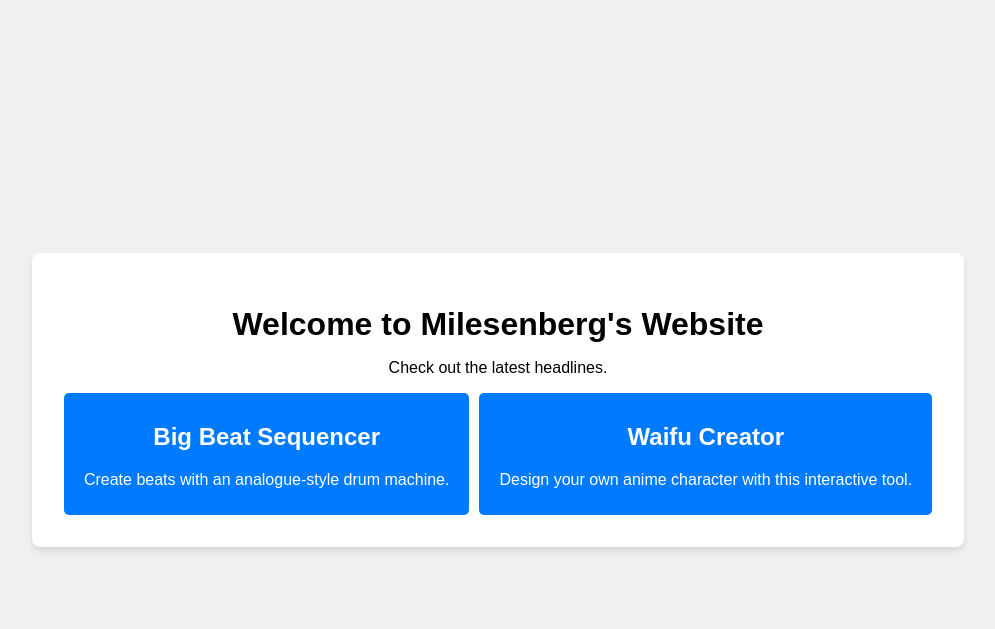
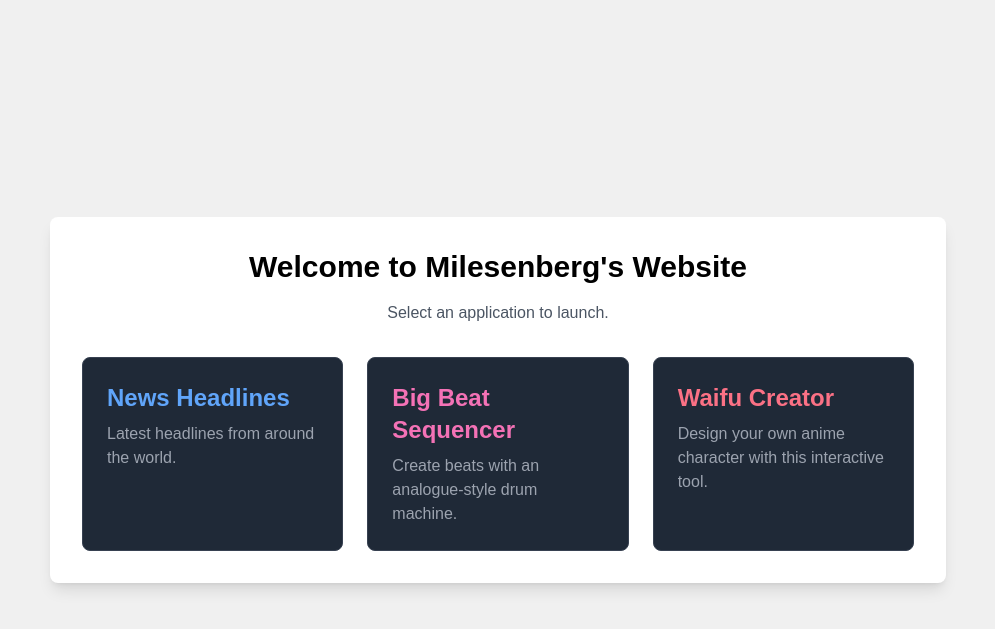
Before and after one commit to Milesenberg/news_feeds, a Flask app: page / in a window 1280 px wide. Shown: the top 629 px of the page, without its empty margins (142-1137 px from the left). Run offline with Flask 3, Linux system fonts and the light colour scheme; some libraries are stand-ins or nearby versions.

Commit message:
Restore News link and fix index.html structure

```diff
--- a/app/main/templates/index.html
+++ b/app/main/templates/index.html
@@ -5,6 +5,7 @@
     <meta charset="UTF-8">
     <meta name="viewport" content="width=device-width, initial-scale=1.0">
     <title>Welcome</title>
+    <script src="https://cdn.tailwindcss.com"></script>
     <style>
         body {
             font-family: sans-serif;
@@ -15,93 +16,32 @@
             background-color: #f0f0f0;
             margin: 0;
         }
-
-        .container {
-            text-align: center;
-            background: white;
-            padding: 2rem;
-            border-radius: 8px;
-            box-shadow: 0 4px 6px rgba(0, 0, 0, 0.1);
-        }
-
-        h1 {
-            margin-bottom: 1rem;
-        }
-
-        a {
-            display: inline-block;
-            padding: 10px 20px;
-            background-color: #007bff;
-            color: white;
-            text-decoration: none;
-            border-radius: 5px;
-            transition: background-color 0.3s;
-        }
-
-        a:hover {
-            background-color: #0056b3;
-        }
-    </style>
-</head>
-<!DOCTYPE html>
-<html lang="en">
-
-<head>
-    <meta charset="UTF-8">
-    <meta name="viewport" content="width=device-width, initial-scale=1.0">
-    <title>Welcome</title>
-    <style>
-        body {
-            font-family: sans-serif;
-            display: flex;
-            justify-content: center;
-            align-items: center;
-            height: 100vh;
-            background-color: #f0f0f0;
-            margin: 0;
-        }
-
-        .container {
-            text-align: center;
-            background: white;
-            padding: 2rem;
-            border-radius: 8px;
-            box-shadow: 0 4px 6px rgba(0, 0, 0, 0.1);
-        }
-
-        h1 {
-            margin-bottom: 1rem;
-        }
-
-        a {
-            display: inline-block;
-            padding: 10px 20px;
-            background-color: #007bff;
-            color: white;
-            text-decoration: none;
-            border-radius: 5px;
-            transition: background-color 0.3s;
-        }
-
-        a:hover {
-            background-color: #0056b3;
-        }
     </style>
 </head>
 
 <body>
-    <div class="container">
-        <h1>Welcome to Milesenberg's Website</h1>
-        <p>Check out the latest headlines.</p>
-        <div style="display: flex; gap: 10px; justify-content: center;">
+    <div class="text-center bg-white p-8 rounded-lg shadow-lg max-w-4xl w-full">
+        <h1 class="text-3xl font-bold mb-4">Welcome to Milesenberg's Website</h1>
+        <p class="mb-8 text-gray-600">Select an application to launch.</p>
+
+        <div class="grid grid-cols-1 md:grid-cols-3 gap-6">
+            <!-- News Link -->
+            <a href="{{ url_for('news.index') }}"
+                class="block p-6 bg-gray-800 rounded-lg border border-gray-700 hover:border-blue-500 transition-colors group text-left">
+                <h2 class="text-2xl font-bold mb-2 text-blue-400 group-hover:text-blue-300">News Headlines</h2>
+                <p class="text-gray-400">Latest headlines from around the world.</p>
+            </a>
+
+            <!-- Sequencer Link -->
             <a href="{{ url_for('sequencer.index') }}"
-                class="block p-6 bg-gray-800 rounded-lg border border-gray-700 hover:border-pink-500 transition-colors group">
+                class="block p-6 bg-gray-800 rounded-lg border border-gray-700 hover:border-pink-500 transition-colors group text-left">
                 <h2 class="text-2xl font-bold mb-2 text-pink-400 group-hover:text-pink-300">Big Beat Sequencer</h2>
                 <p class="text-gray-400">Create beats with an analogue-style drum machine.</p>
             </a>
 
+            <!-- Waifu Creator Link -->
             <a href="{{ url_for('waifu.index') }}"
-                class="block p-6 bg-gray-800 rounded-lg border border-gray-700 hover:border-rose-500 transition-colors group">
+                class="block p-6 bg-gray-800 rounded-lg border border-gray-700 hover:border-rose-500 transition-colors group text-left">
                 <h2 class="text-2xl font-bold mb-2 text-rose-400 group-hover:text-rose-300">Waifu Creator</h2>
                 <p class="text-gray-400">Design your own anime character with this interactive tool.</p>
             </a>
```
